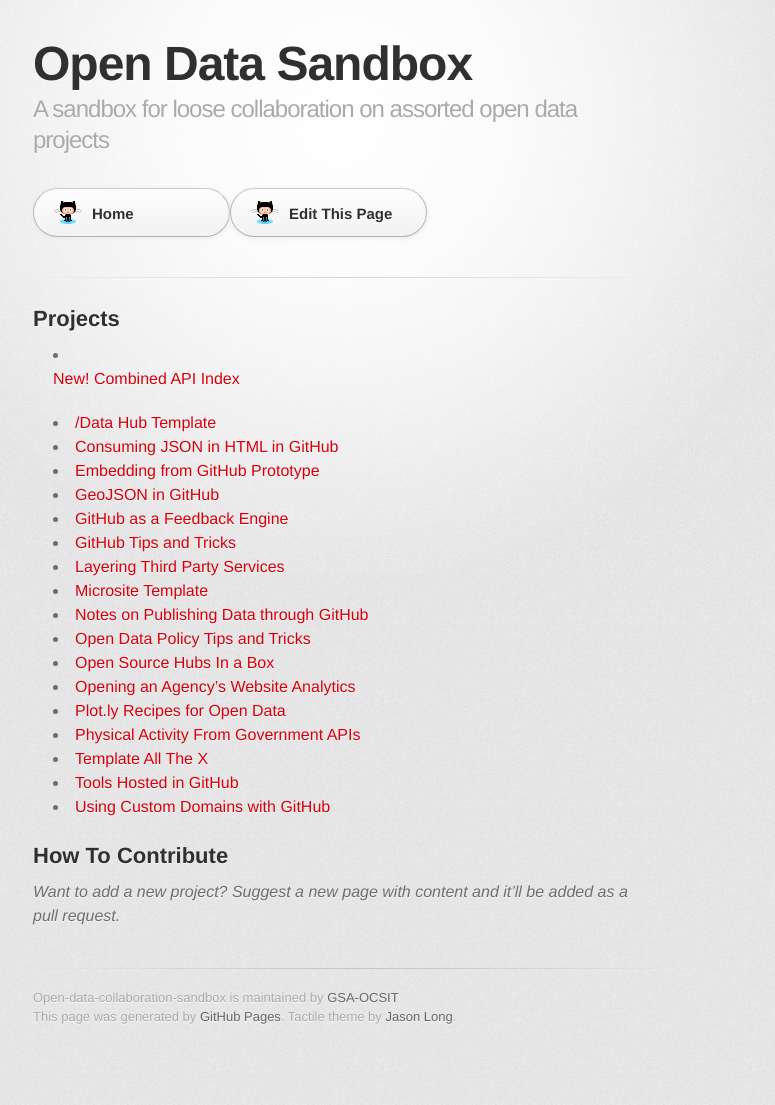
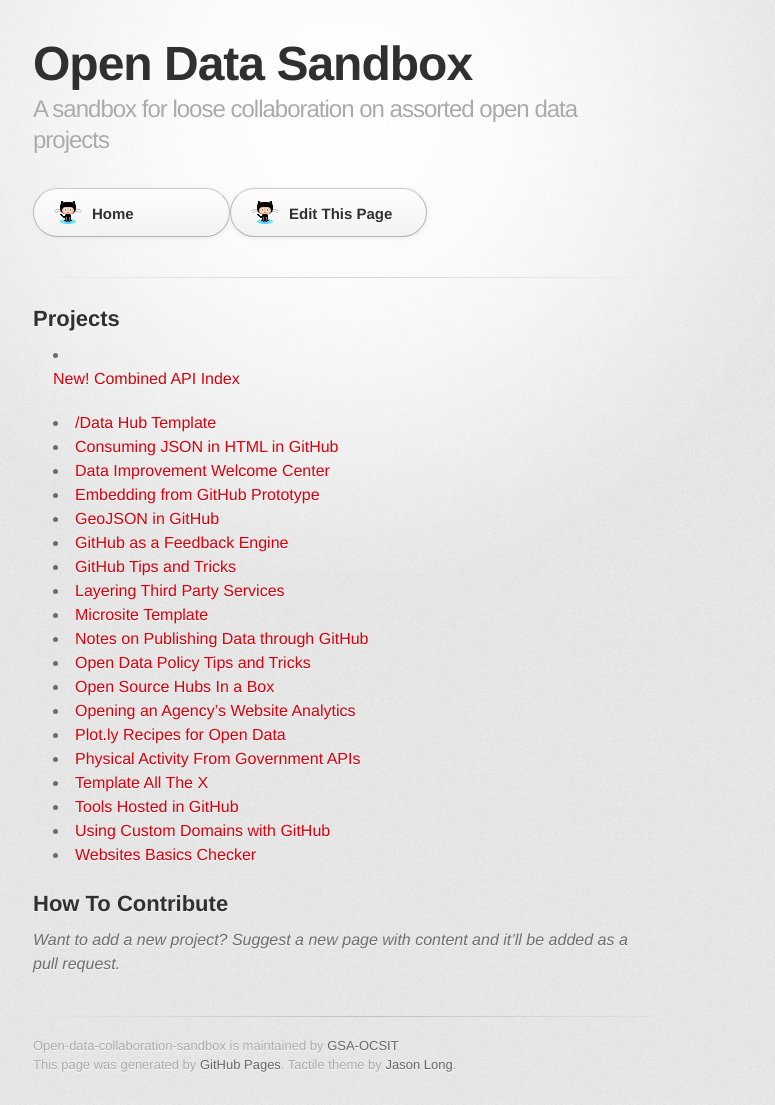
Before and after one commit to GSA/Open-Data-Collaboration-Sandbox, a Jekyll site: the page built from index.md, in a window 1280 px wide. Shown: the whole page, without its empty margins (297-1072 px from the left). Built offline with Jekyll 4.4.1, drawn with Linux system fonts in a browser that asks for light colours; some web fonts are replaced; before the commit the page ends 1057 px from its top, so only the background shows below that.

Commit message:
added 2 links to index

```diff
--- a/index.md
+++ b/index.md
@@ -11,6 +11,7 @@
 
 * [/Data Hub Template](http://gsa.github.io/Open-Data-Collaboration-Sandbox/data-hub-template)
 * [Consuming JSON in HTML in GitHub](http://graybrooks.com/mustache-test-1/)
+* [Data Improvement Welcome Center](https://github.com/gbinal/Data-Improvement-Welcome-Center)
 * [Embedding from GitHub Prototype](https://github.com/gbinal/embedding-github-prototype)
 * [GeoJSON in GitHub](http://gsa.github.io/Open-Data-Collaboration-Sandbox/geojson-in-github/)
 * [GitHub as a Feedback Engine](http://gsa.github.io/Open-Data-Collaboration-Sandbox/github_as_a_feedback_engine)
@@ -26,7 +27,7 @@
 * [Template All The X](http://gsa.github.io/Open-Data-Collaboration-Sandbox/template_all_the_x)
 * [Tools Hosted in GitHub](http://gsa.github.io/Open-Data-Collaboration-Sandbox/tools_hosted_in_github)
 * [Using Custom Domains with GitHub](http://gsa.github.io/Open-Data-Collaboration-Sandbox/using_custom_domains_with_github)
-
+* [Websites Basics Checker](https://github.com/GSA/Open-Data-Collaboration-Sandbox/blob/gh-pages/website_basics_checker.md)
 
 ## How To Contribute
 
```
